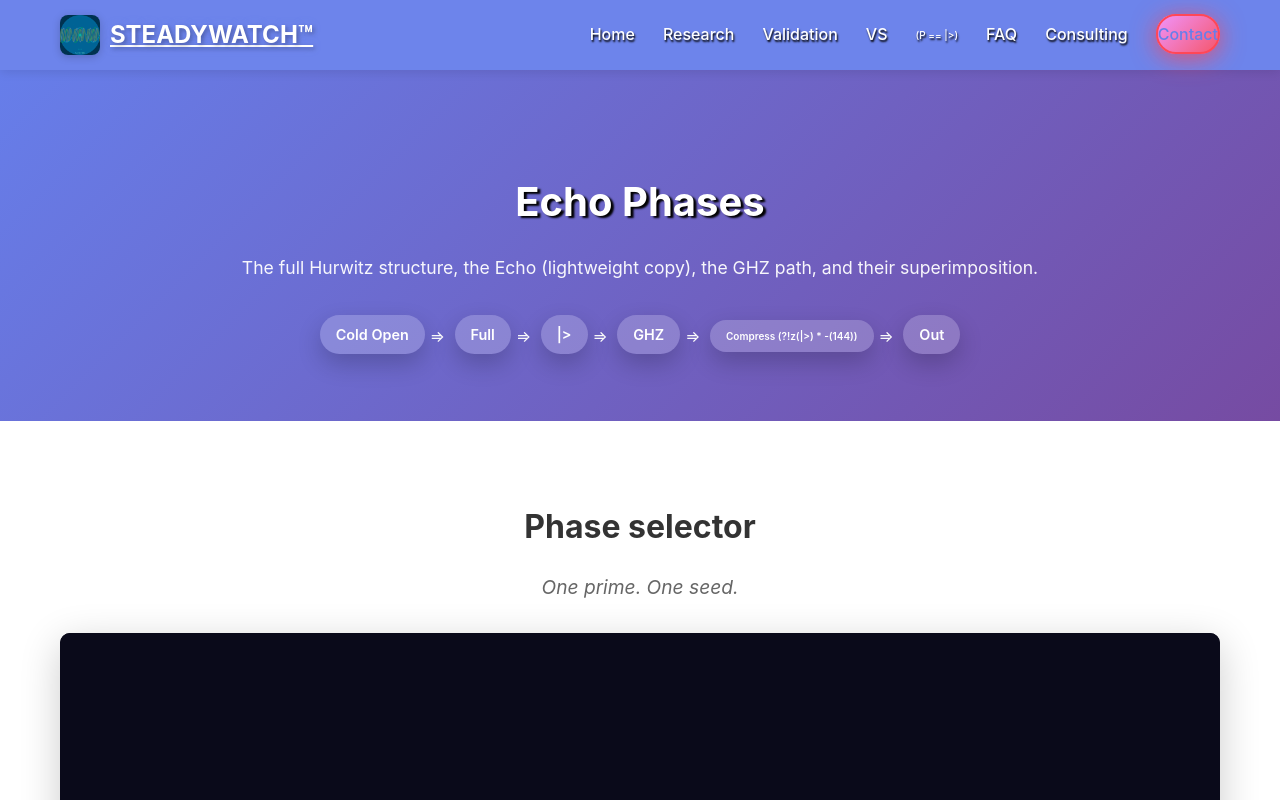
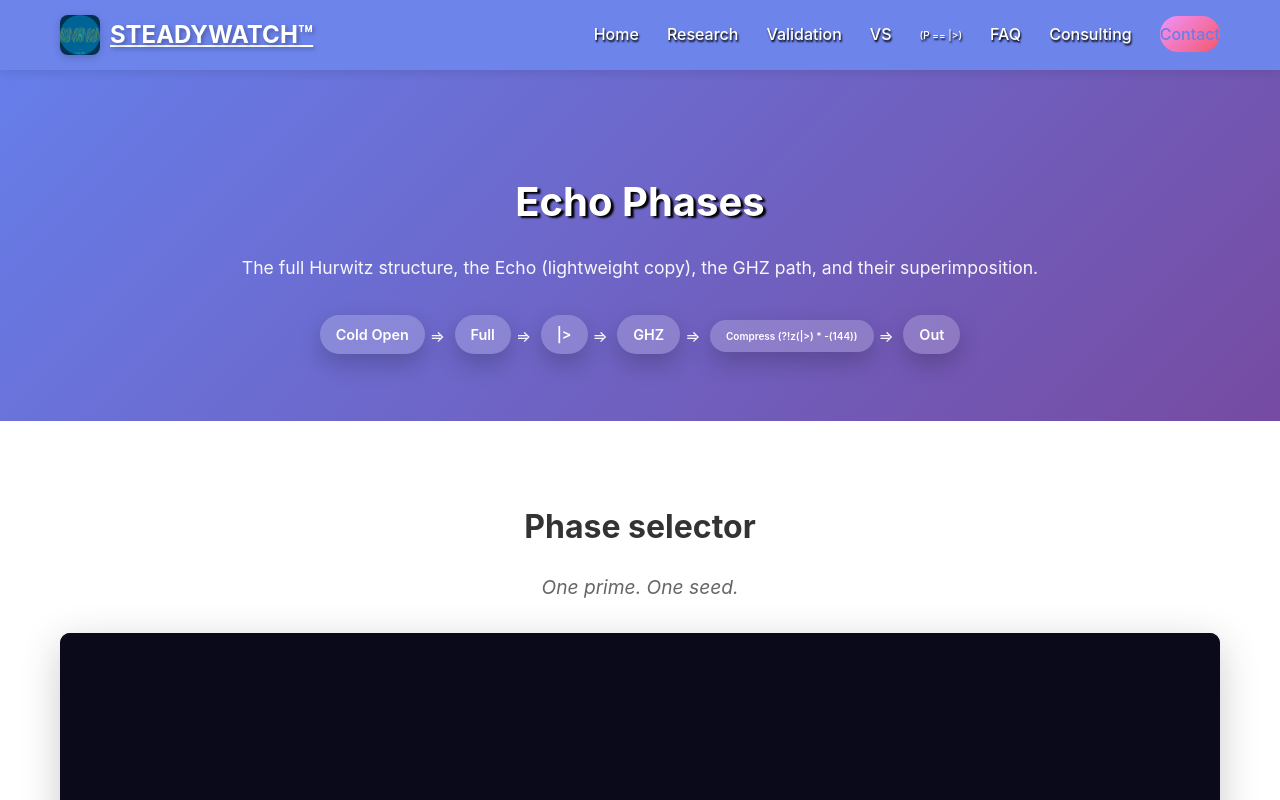
Before and after one commit to Infin-8/STEADYWATCH-QUANTUM-DEMO, a plain HTML site: page echo-visual.html in a window 1280 px wide. Shown: the top 800 px of the page. Drawn offline with nearby package versions, Linux system fonts and the light colour scheme; animation ran at ten frames a second.

Commit message:
Fix contact link class in echo-visual.html

```diff
--- a/echo-visual.html
+++ b/echo-visual.html
@@ -31,7 +31,7 @@
                 <li style="font-size: x-small; !important"><a href="144-satellites.html" class="quickShadow">(P == |&gt;)</a></li>
                 <li><a href="index.html#faq" class="quickShadow">FAQ</a></li>
                 <li><a href="consulting-services.html" class="quickShadow">Consulting</a></li>
-                <li><a href="contact.html" class="nav-cta eavesdropper-btn" style="background: linear-gradient(135deg, #f093fb 0%, #f5576c 100%); color: white; !important">Contact</a></li>
+                <li><a href="contact.html" class="nav-cta" style="background: linear-gradient(135deg, #f093fb 0%, #f5576c 100%); color: white; !important">Contact</a></li>
             </ul>
         </div>
     </nav>
```
